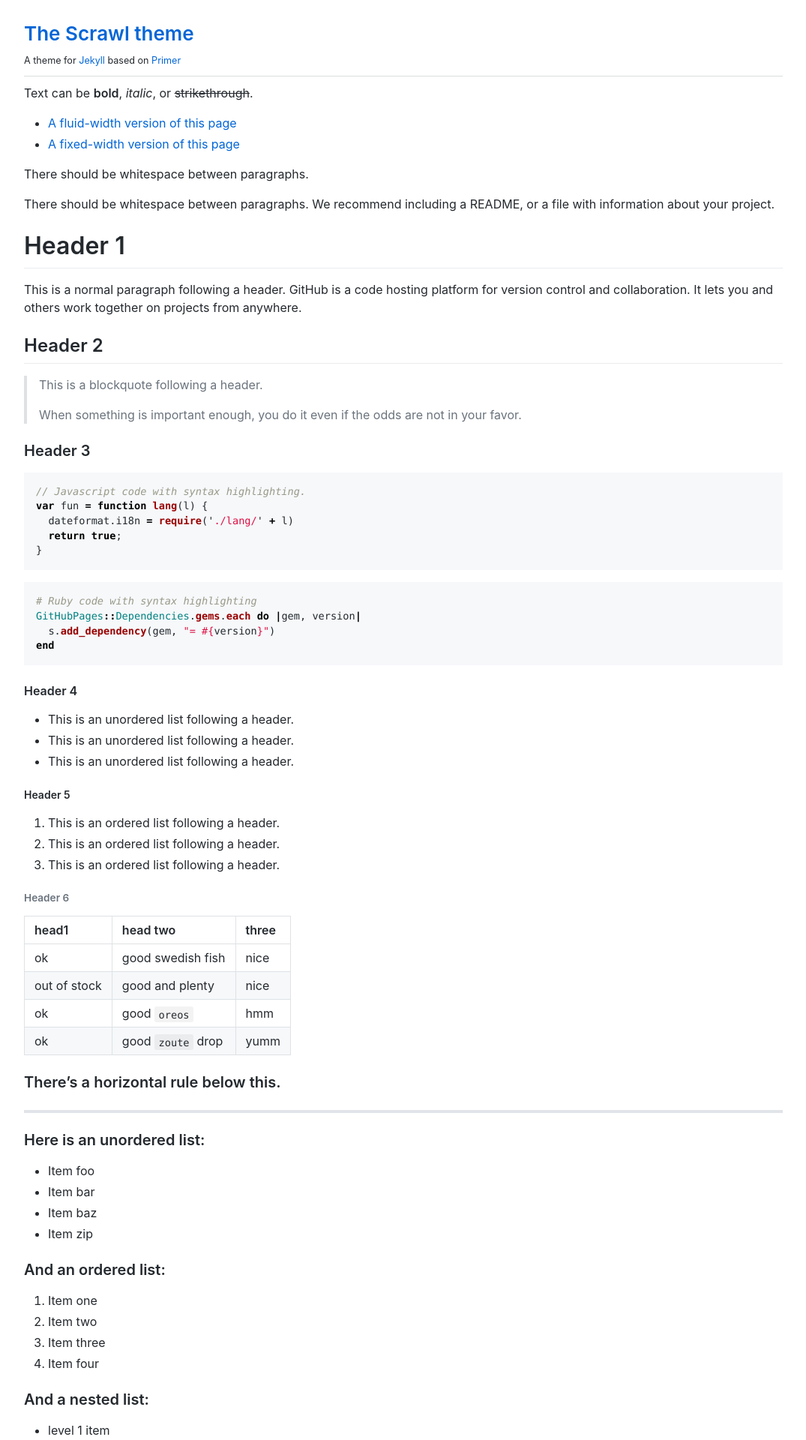
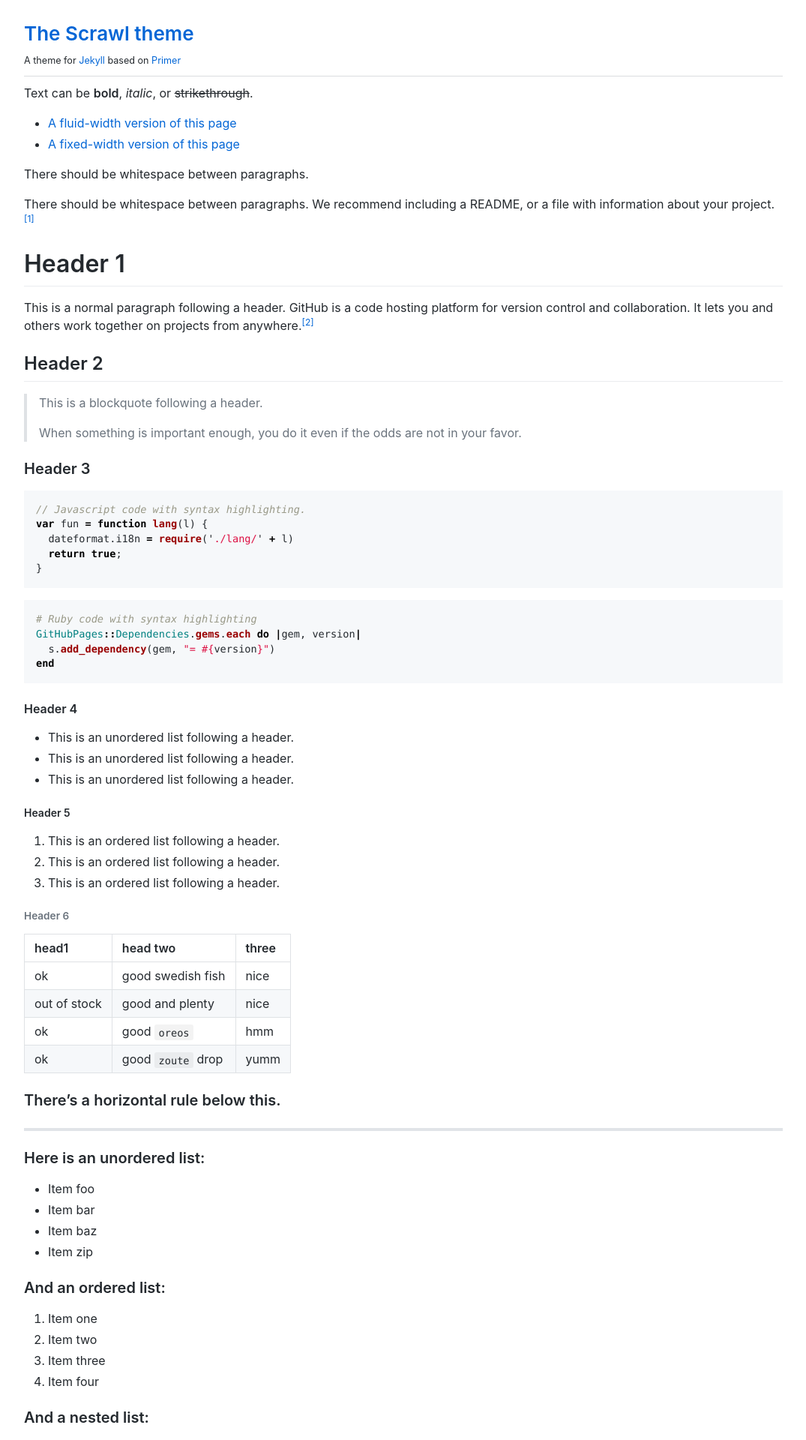
Before and after one commit to lightster/scrawl, a Jekyll site: the page built from no-nav.md, in a window 1280 px wide. Shown: the top 1920 px of the page at 75% size, without its empty margins (102-1177 px from the left). Built offline with Jekyll 4.4.1, drawn with Linux system fonts in a browser that asks for light colours; comment, search, counter and statistics services are not loaded; some of the changed text lies outside the part shown.

Commit message:
Add footnote styling

````diff
--- a/_includes/scrawl/content.md
+++ b/_includes/scrawl/content.md
@@ -5,11 +5,11 @@ Text can be **bold**, _italic_, or ~~strikethrough~~.
 
 There should be whitespace between paragraphs.
 
-There should be whitespace between paragraphs. We recommend including a README, or a file with information about your project.
+There should be whitespace between paragraphs. We recommend including a README, or a file with information about your project.[^1]
 
 # Header 1
 
-This is a normal paragraph following a header. GitHub is a code hosting platform for version control and collaboration. It lets you and others work together on projects from anywhere.
+This is a normal paragraph following a header. GitHub is a code hosting platform for version control and collaboration. It lets you and others work together on projects from anywhere.[^2]
 
 ## Header 2
 
@@ -118,3 +118,8 @@ Long, single-line code blocks should not wrap. They should horizontally scroll i
 ```
 The final element.
 ```
+
+## References
+
+[^1]: This is a footnote
+[^2]: [This is another footnote, which links to GitHub](https://github.com)
--- a/_sass/scrawl.scss
+++ b/_sass/scrawl.scss
@@ -89,6 +89,24 @@ footer p:first-child {
 .toc li > a+ol {
   padding-left: 32px;
   margin-top: 0.25em;
+}
+
+.footnote::before{
+  content: "[";
+}
+
+.footnote::after{
+  content: "]";
+}
+
+.footnotes {
+  li p {
+    margin: 0;
+  }
+
+  .reversefootnote {
+    display: none;
+  }
 }
 
 a.anchorjs-link:hover {
````
